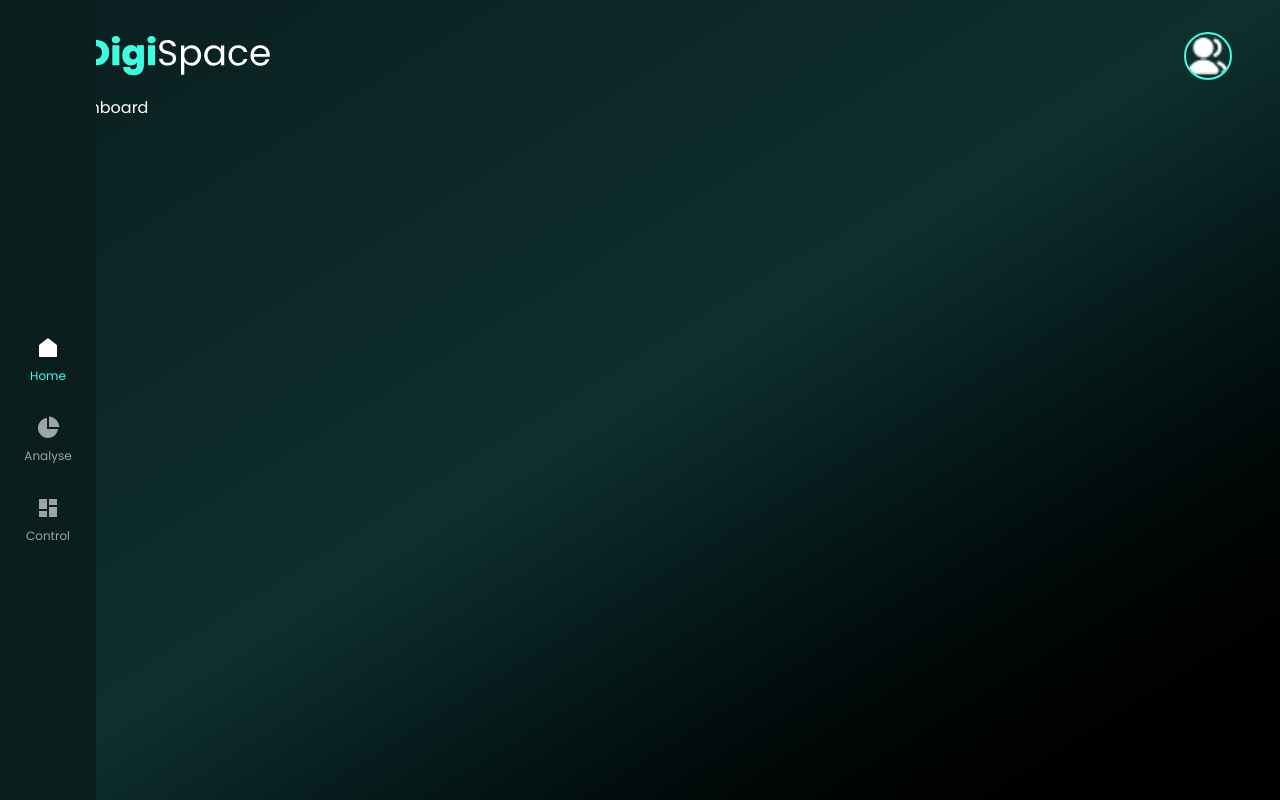
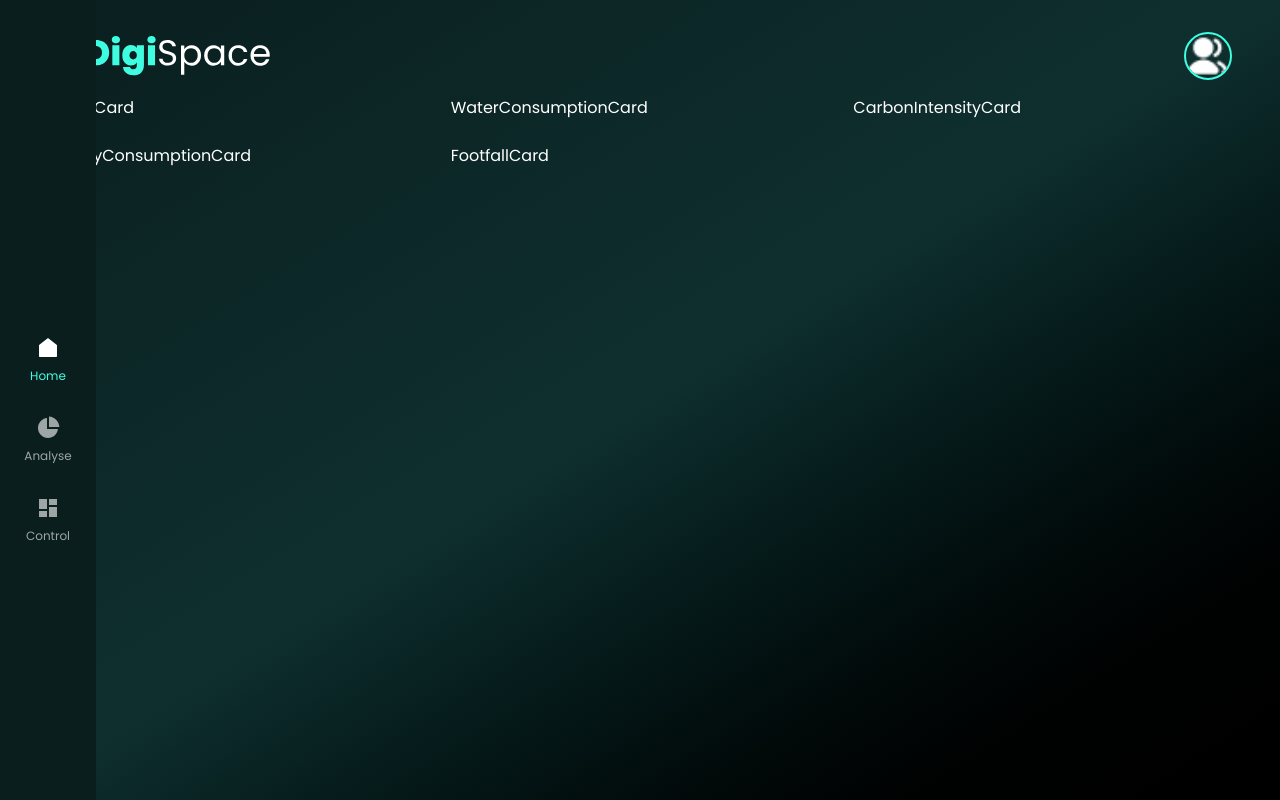
Before and after one commit to CoderLovely08/AVM-Demo, a React app: page / in a window 1280 px wide. Built offline with nearby package versions, Linux system fonts and the light colour scheme; the HTML template or start-up script is replaced by a standard one.

Commit message:
[Feature]: Layouts and core cards
- Added base card layout
- Added data cards skeletons

```diff
--- /dev/null
+++ b/src/components/CarbonIntensityCard.tsx
@@ -0,0 +1,9 @@
+import React from 'react'
+
+const CarbonIntensityCard = () => {
+  return (
+    <div>CarbonIntensityCard</div>
+  )
+}
+
+export default CarbonIntensityCard
--- /dev/null
+++ b/src/components/EnergyConsumptionCard.tsx
@@ -0,0 +1,9 @@
+import React from 'react'
+
+const EnergyConsumptionCard = () => {
+  return (
+    <div>EnergyConsumptionCard</div>
+  )
+}
+
+export default EnergyConsumptionCard
--- /dev/null
+++ b/src/components/FootfallCard.tsx
@@ -0,0 +1,9 @@
+import React from 'react'
+
+const FootfallCard = () => {
+  return (
+    <div>FootfallCard</div>
+  )
+}
+
+export default FootfallCard
--- /dev/null
+++ b/src/components/LightsCard.tsx
@@ -0,0 +1,9 @@
+import React from 'react'
+
+const LightsCard = () => {
+  return (
+    <div>LightsCard</div>
+  )
+}
+
+export default LightsCard
--- /dev/null
+++ b/src/components/WaterConsumptionCard.tsx
@@ -0,0 +1,9 @@
+import React from 'react'
+
+const WaterConsumptionCard = () => {
+  return (
+    <div>WaterConsumptionCard</div>
+  )
+}
+
+export default WaterConsumptionCard
--- /dev/null
+++ b/src/layout/CardLayout.tsx
@@ -0,0 +1,15 @@
+import { ReactNode } from "react";
+
+type BaseLayoutProps = {
+    children: ReactNode;
+};
+
+const CardLayout = ({ children }: BaseLayoutProps) => {
+    return (
+        <div className="bg-background rounded-2xl p-6 border border-background flex flex-col justify-between h-full">
+            {children}
+        </div>
+    );
+};
+
+export default CardLayout;
--- a/src/pages/Dashboard.tsx
+++ b/src/pages/Dashboard.tsx
@@ -1,10 +1,33 @@
 import React from 'react'
 import BaseLayout from '../layout/BaseLayout'
+import LightsCard from '../components/LightsCard'
+import WaterConsumptionCard from '../components/WaterConsumptionCard'
+import CarbonIntensityCard from '../components/CarbonIntensityCard'
+import EnergyConsumptionCard from '../components/EnergyConsumptionCard'
+import FootfallCard from '../components/FootfallCard'
 
 const Dashboard = () => {
   return (
     <BaseLayout>
-      Main Dashboard
+      <div className="flex-1">
+        <main className="px-8 grid grid-cols-3 max-lg:grid-cols-2 max-md:grid-cols-1 max-sm:grid-cols-1 gap-6">
+          <div>
+            <LightsCard />
+          </div>
+          <div>
+            <WaterConsumptionCard />
+          </div>
+          <div>
+            <CarbonIntensityCard />
+          </div>
+          <div>
+            <EnergyConsumptionCard />
+          </div>
+          <div>
+            <FootfallCard />
+          </div>
+        </main>
+      </div>
     </BaseLayout>
   )
 }
```
